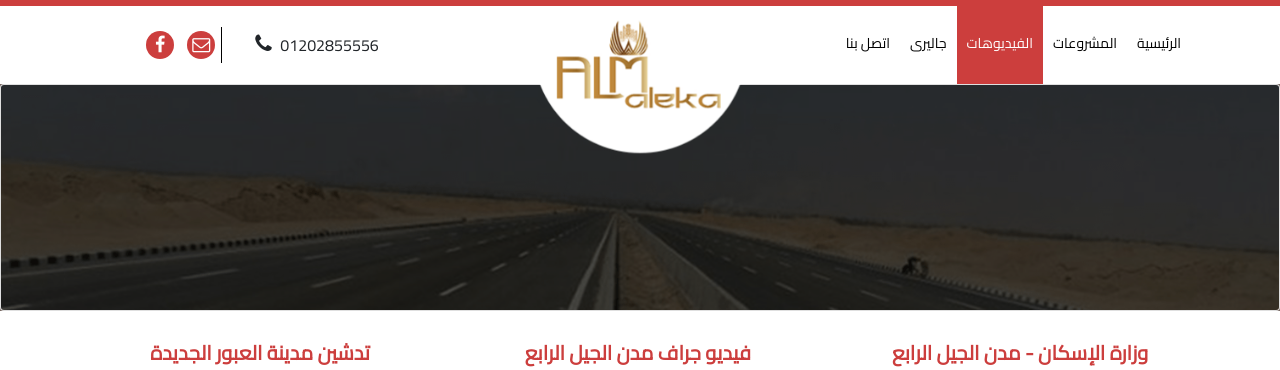
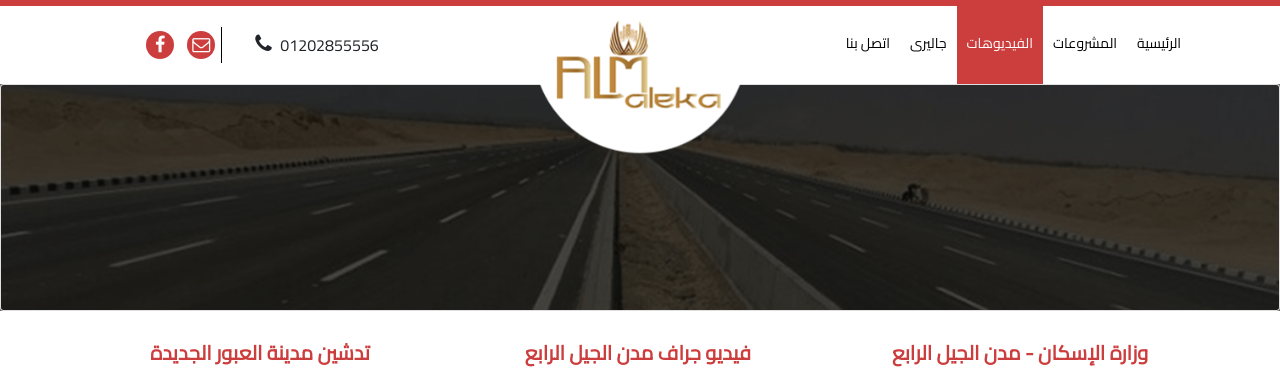
Before and after one commit to MBaroky/almalekaalaqarea, a PHP site: page /video.php in a window 1280 px wide. Shown: the top 370 px of the page. Run offline with PHP 8.4, Linux system fonts and the light colour scheme; some libraries are stand-ins or nearby versions; some web fonts are replaced.

Commit message:
minor changes

```diff
--- a/gallery.php
+++ b/gallery.php
@@ -1,6 +1,6 @@
 <?php include 'header.php'; ?>
 
-    <div class="card" style="position: relative;height: 227px;overflow: hidden;"><img class="card-img w-100 d-block" src="assets/img/slid-maleka01-1920w.png?h=5970481139c885e284adca2e4faf3b45">
+    <div class="card d-flex d-sm-flex justify-content-center align-items-center" style="position: relative;height: 227px;overflow: hidden;"><img class="card-img w-100 d-block" src="assets/img/slid-maleka01-1920w.png?h=5970481139c885e284adca2e4faf3b45">
         <div class="card-img-overlay overlay" style="background: rgba(0,0,0,0.7);"></div>
     </div>
     <section class="text-center">
--- a/projects.php
+++ b/projects.php
@@ -1,7 +1,7 @@
 <?php include 'header.php'; ?>
 
-    <div class="card" style="position: relative;height: 227px;overflow: hidden;"><img class="card-img w-100 d-block" src="assets/img/ezgif.com-gif-maker%20(2).jpg?h=cfc58c8f1dd532fbc1948de913c630f7">
-        <div class="card-img-overlay overlay" style="background: rgba(0,0,0,0.7);"></div>
+    <div class="card d-flex d-sm-flex justify-content-center align-items-center" style="position: relative;height: 227px;overflow: hidden;"><img class="card-img w-100 d-block" src="assets/img/ezgif.com-gif-maker%20(2).jpg?h=cfc58c8f1dd532fbc1948de913c630f7">
+        <div class="card-img-overlay d-sm-flex overlay" style="background: rgba(0,0,0,0.7);"></div>
     </div>
     <section style="padding: 20px 30px;background-color: rgba(236,236,236,1);">
         <div class="container">
--- a/video.php
+++ b/video.php
@@ -1,7 +1,7 @@
 <?php include 'header.php'; ?>
 
-    <div class="card" style="position: relative;height: 227px;overflow: hidden;"><img class="card-img w-100 d-block" src="assets/img/slid-maleka02-1920w.png?h=1cc51198471fbed5befd6b67be6846e2">
-        <div class="card-img-overlay overlay" style="background: rgba(0,0,0,0.7);"></div>
+    <div class="card d-flex d-sm-flex justify-content-center align-items-center" style="position: relative;height: 227px;overflow: hidden;"><img class="card-img w-100 d-block" src="assets/img/slid-maleka02-1920w.png?h=1cc51198471fbed5befd6b67be6846e2">
+        <div class="card-img-overlay d-sm-flex overlay" style="background: rgba(0,0,0,0.7);"></div>
     </div>
     <section id="videos" style="padding: 30px 30px;">
         <div class="container">
```
